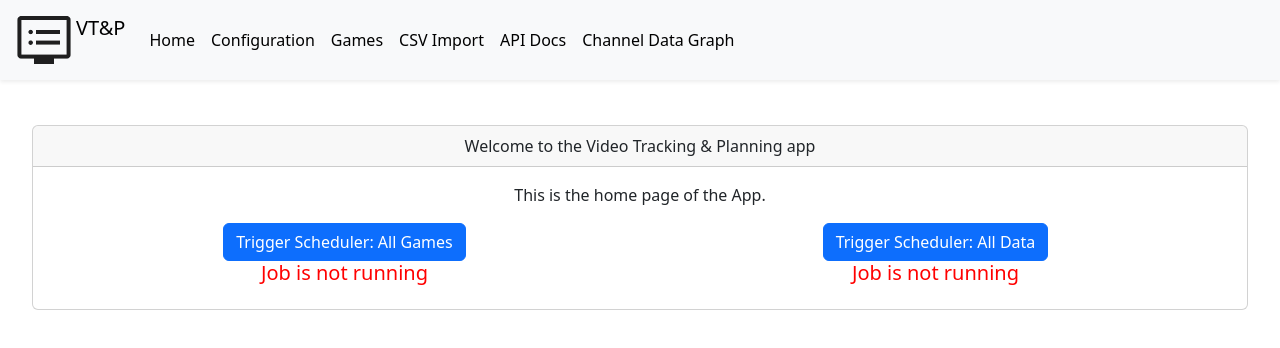
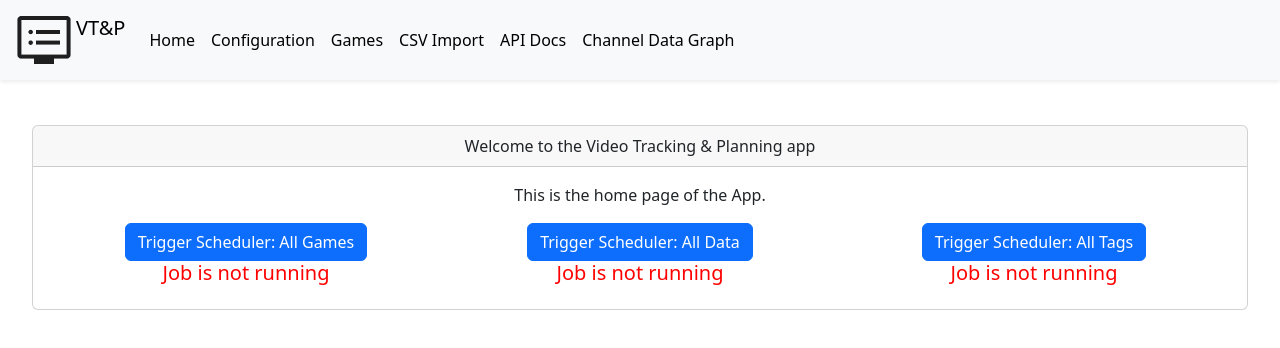
Before and after one commit to Noodles-Coders-Team/vtp-front, a React (Vite) app: page / in a window 1280 px wide. Shown: the top 348 px of the page. Built offline with nearby package versions, Linux system fonts and the light colour scheme; no server answers.

Commit message:
New Job Tracker

```diff
--- a/src/api/SteamAppsApi.ts
+++ b/src/api/SteamAppsApi.ts
@@ -7,6 +7,7 @@ const requestApi = new RequestApi(API_URL);
 
 let acTriggerAllGamesScheduler: AbortController;
 let acTriggerAllDataScheduler: AbortController;
+let acTriggerAllTagsScheduler: AbortController;
 let acGetAllImportedApps: AbortController;
 
 
@@ -40,6 +41,21 @@ export async function getAllDataSchedulerStatus(): Promise<boolean> {
 }
 
 
+export async function triggerAllTagsScheduler(): Promise<void> {
+    if (acTriggerAllTagsScheduler)
+        acTriggerAllTagsScheduler.abort();
+    acTriggerAllTagsScheduler = new AbortController();
+
+    await requestApi.get(acTriggerAllTagsScheduler.signal, 'trigger-all-tags-scheduler');
+}
+
+
+export async function getAllTagsSchedulerStatus(): Promise<boolean> {
+    const response = await requestApi.get(new AbortController().signal, 'all-tags-scheduler-status');
+    return (response as SchedulerStatus).isActive;
+}
+
+
 export async function getAllImportedApps(page: number): Promise<SteamAppDto[]> {
     if (acGetAllImportedApps)
         acGetAllImportedApps.abort();
--- a/src/pages/HomePage.tsx
+++ b/src/pages/HomePage.tsx
@@ -3,8 +3,10 @@ import {Column, Container, Row} from "@commonComponents/Container";
 import {
     getAllDataSchedulerStatus,
     getAllGamesSchedulerStatus,
+    getAllTagsSchedulerStatus,
     triggerAllDataScheduler,
-    triggerAllGamesScheduler
+    triggerAllGamesScheduler,
+    triggerAllTagsScheduler
 } from "@api/SteamAppsApi.ts";
 import {useEffect, useState} from "react";
 
@@ -13,10 +15,12 @@ export default function HomePage() {
 
     const [allGamesJobStatus, setAllGamesJobStatus] = useState<boolean>(false);
     const [allDataJobStatus, setAllDataJobStatus] = useState<boolean>(false);
+    const [allTagsJobStatus, setAllTagsJobStatus] = useState<boolean>(false);
 
     const loadStatuses = async () => {
         getAllGamesSchedulerStatus().then(setAllGamesJobStatus);
         getAllDataSchedulerStatus().then(setAllDataJobStatus);
+        getAllTagsSchedulerStatus().then(setAllTagsJobStatus);
     };
 
     useEffect(() => {
@@ -49,6 +53,14 @@ export default function HomePage() {
                             Trigger Scheduler: All Data
                         </button>
                     </Column>
+                    <Column>
+                        <button className="btn btn-primary" onClick={() => {
+                            triggerAllTagsScheduler();
+                            loadStatuses();
+                        }}>
+                            Trigger Scheduler: All Tags
+                        </button>
+                    </Column>
                 </Row>
                 <Row>
                     <Column>
@@ -56,6 +68,9 @@ export default function HomePage() {
                     </Column>
                     <Column>
                         {allDataJobStatus ? jobIsRunning() : jobIsNotRunning()}
+                    </Column>
+                    <Column>
+                        {allTagsJobStatus ? jobIsRunning() : jobIsNotRunning()}
                     </Column>
                 </Row>
             </Card>
```
